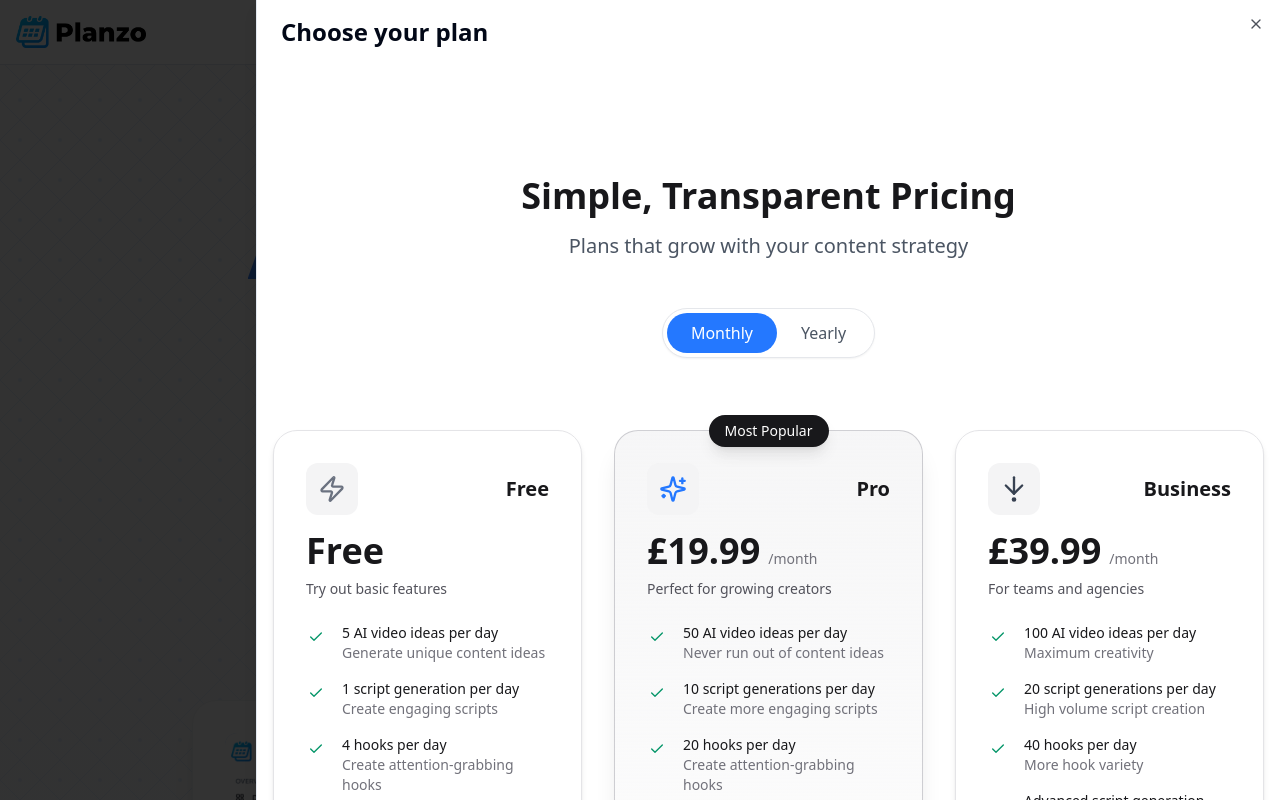
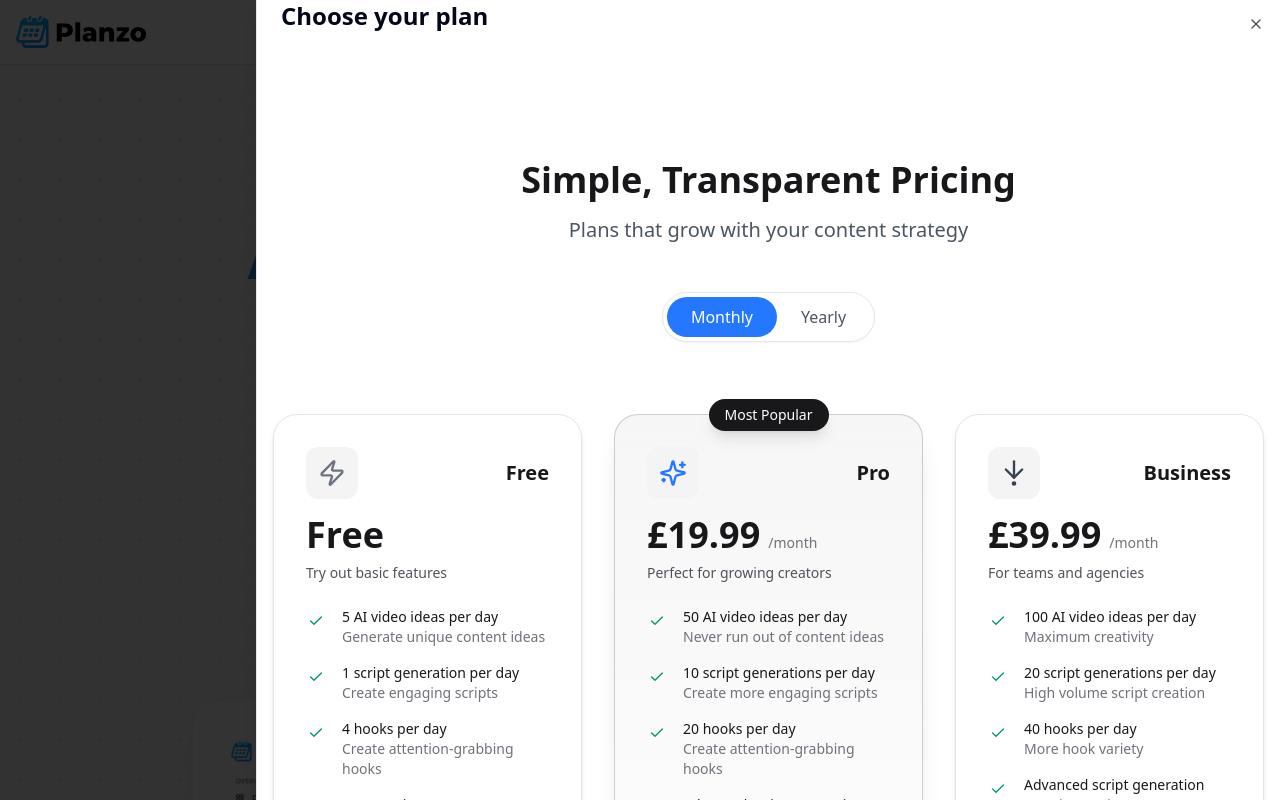
Before and after one commit to Tasklyios/planzo-ai, a React (Vite) app: page / in a window 1280 px wide. Both pictures are taken after a click on the button "Pricing". Shown: the top 800 px of the page. Built offline with nearby package versions, Linux system fonts and the light colour scheme.

Commit message:
Remove padding above pricing title
Removes the top padding from the title within the pricing sidebar component.

```diff
--- a/src/components/pricing/PricingSheet.tsx
+++ b/src/components/pricing/PricingSheet.tsx
@@ -207,7 +207,7 @@ const PricingSheet = ({ trigger }: PricingSheetProps) => {
     <Sheet open={open} onOpenChange={setOpen}>
       <SheetTrigger asChild>{trigger}</SheetTrigger>
       <SheetContent className="w-full sm:max-w-md md:max-w-xl lg:max-w-3xl xl:max-w-5xl overflow-y-auto p-0">
-        <div className="px-6 pt-4">
+        <div className="px-6">
           <SheetHeader>
             <SheetTitle className="text-2xl">Choose your plan</SheetTitle>
           </SheetHeader>
```
